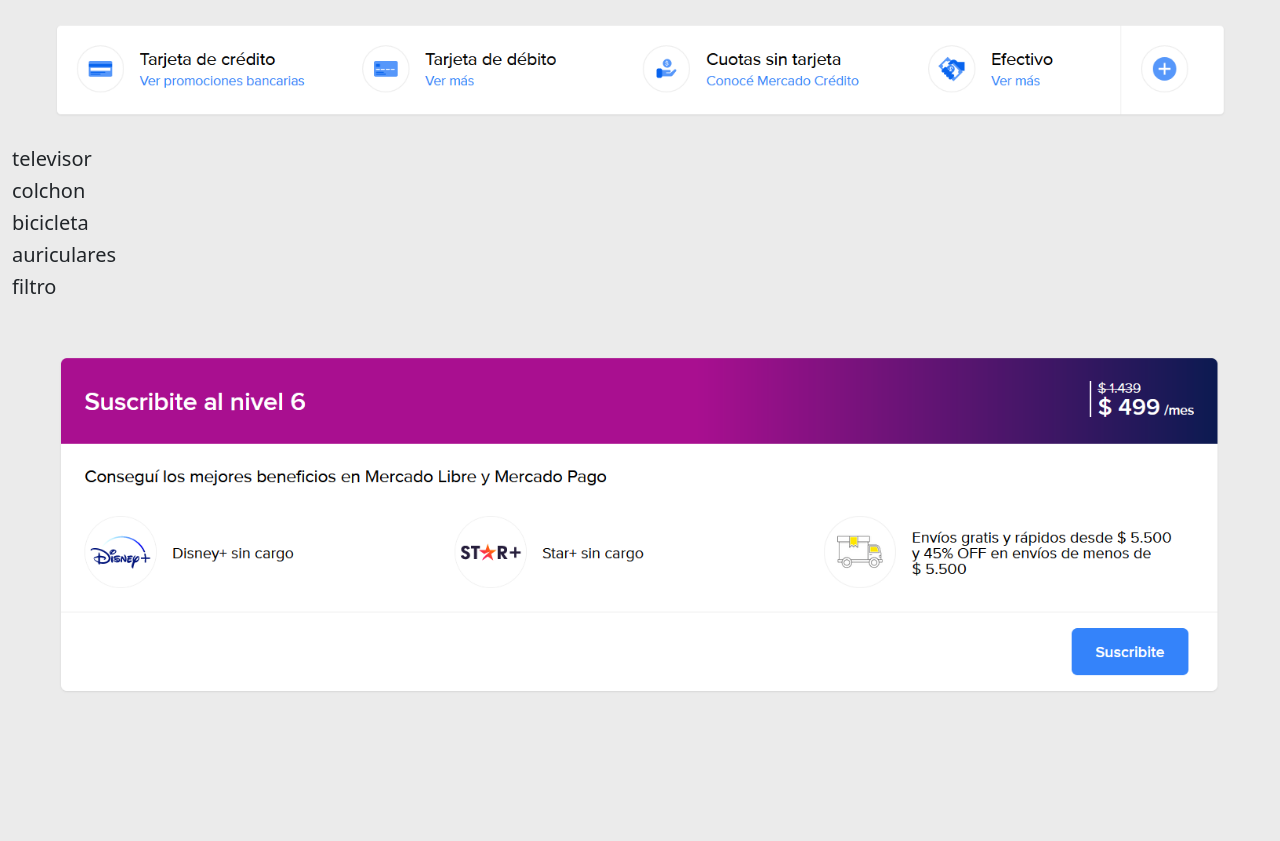
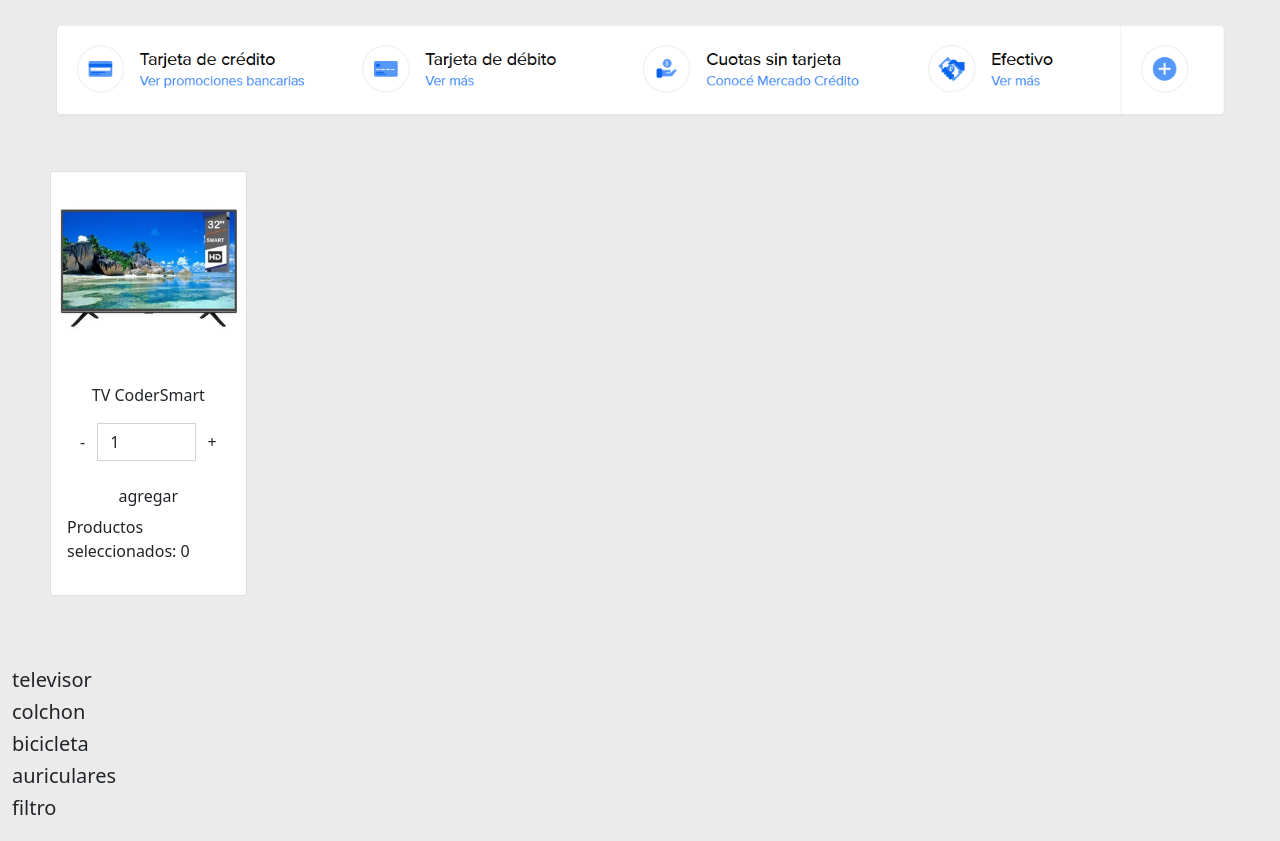
Before and after one commit to jpiergentili/mercadoliebre-piergentili, a React (Create React App) app: page / in a window 1280 px wide. Shown: the part 440-1281 px from the top of the page. Built offline with nearby package versions, Linux system fonts and the light colour scheme.

Commit message:
entrega nro 4 - v1 - me falta pasar todo a funciones

```diff
--- a/src/components/ChildsHeader/ListCategorias.jsx
+++ /dev/null
@@ -1,20 +0,0 @@
-import React from "react";
-
-class ItemsCategorias extends React.Component{
-        constructor (props){
-            super(props);
-            this.state = {
-                categorias: ['Vehículos', 'Inmuebles', 'Supermercado', 'Tecnología', 'Hogar y Muebles', 'Electrodomésticos', 'Herramientas', 'Construcción', 'Deportes y Fitness', 'Accesorios para Vehículos', 'Moda', 'Juegos y Juguetes', 'Bebés', 'Belleza y Cuidado Personal', 'Salud y Equipamiento Médico', 'Industrias y Oficinas', 'Agro', 'Productos Sustentables', 'Servicios', 'Más vendidos', 'Tiendas oficiales', 'Ver más categorías']
-            };
-        }
-            render() {
-                const categorias = this.state.categorias.map(c =>(
-                    <li  className="dropdown-item"><a href=" ">{ c }</a></li>
-                ));
-                return (
-                    <ul className="dropdown-menu" aria-labelledby="dLabel">{ categorias }</ul>
-                );
-        }
-}
-
-export default ItemsCategorias;
--- a/src/components/Footer.jsx
+++ b/src/components/Footer.jsx
@@ -1,5 +1,6 @@
 import React from "react";
 import footer from "./images/footer.png"
+
 const Footer = () =>{
     return (
         <footer className="container-fluid">
@@ -9,7 +10,6 @@
 
         </footer>
     )
-
 }
 
 export default Footer;
--- /dev/null
+++ b/src/components/ItemCount.jsx
@@ -0,0 +1,53 @@
+import React from "react";
+import ofertaTV from "./images/Oferta-TV.png";
+
+const ItemCount = ({stock, initial, onAdd}) =>{
+
+    const [cantidad, setCantidad] = React.useState(initial);
+    const [itemStock, setItemStock] = React.useState(stock);
+    const [itemAdd, setItemAdd] = React.useState(onAdd);
+
+    const decrementarCantidad = (valor) => {
+        if (valor >0){
+            setCantidad(valor);
+        }
+    }
+
+    const incrementarCantidad = (valor) => {
+        if (valor <= itemStock){
+            setCantidad(valor);
+        }
+    }
+
+    const agregarProductos = () =>{
+        if (itemStock > 0) {
+            setItemStock(itemStock - cantidad);
+            setItemAdd(itemAdd + cantidad);
+        }
+    }
+
+    return (
+        <div className="container py-5 img-medios-pago">
+            <div className="card col-md-2">
+                <img src={ofertaTV} className="card-img-top" alt="..." />
+                <div className="card-body">
+                <p className="text-center">TV CoderSmart</p>
+                    <div className="input-group">
+                        <input type="button" className="btn btn-secundary" value="-" onClick={() =>
+                            {decrementarCantidad(cantidad - 1)}} />
+                        <input type="text" className="form-control" value={cantidad} />
+                        <input type="button" className="btn btn-secundary" value="+" onClick={() =>
+                            {incrementarCantidad(cantidad + 1)}} />
+                    </div>
+                    <div className="d-grid gap-2 pt-3">
+                        <input type="button" className="btn btn-secundary" value="agregar" onClick={() =>
+                            {agregarProductos()}} />
+                    </div>
+                    <p>Productos seleccionados: {itemAdd}</p>
+                </div>
+            </div>
+        </div>
+    )
+}
+
+export default ItemCount;
--- a/src/components/ChildsMain/ItemListContainer.jsx
+++ b/src/components/ItemListContainer.jsx
@@ -1,6 +1,6 @@
 import React from "react";
 
-class ItemsListOfertas extends React.Component{
+class ItemListContainer extends React.Component{
     constructor (props){
         super(props);
         this.state = {
@@ -17,4 +17,4 @@
     }
 }
 
-export default ItemsListOfertas;
+export default ItemListContainer;
--- a/src/components/Main.jsx
+++ b/src/components/Main.jsx
@@ -7,8 +7,11 @@
 import banner6 from "./images/banner6.png";
 import mediospagoQuick from "./images/medios-pago.png";
 
+
+
 import nivelSeisQuick from "./images/suscripcion-nivelseis.png";
-import ItemsListOfertas from "./ChildsMain/ItemListContainer";
+import ItemCount from "./ItemCount";
+import ItemListContainer from "./ItemListContainer";
 
 const Main = () =>{
     return (
@@ -56,15 +59,22 @@
                     <img src={mediospagoQuick} className="img-medios-pago" alt="medios-pago" />
             </section>
 
+            {/* DIV PARA ENTREGABLE N°3 - CREACION DE LISTA EN EL MAIN */}
+            <section className="row">
+                <div>
+                <ItemCount stock={8} initial={1} onAdd={0} />
+                </div>
+            </section>
+
 
             {/* DIV PARA ENTREGABLE N°3 - CREACION DE LISTA EN EL MAIN */}
             <section className="row section-ofertas">
                 <div>
-                    <ItemsListOfertas />
+                    <ItemListContainer />
                 </div>
-
             </section>
 
+            {/* SECCION EN CONSTRUCCION SOLO PARA RELLENO DE LA PAGINA */}
             <section className="conteiner-fluid section-nivelseis">
                     <img src={nivelSeisQuick} className="img-nivelseis" alt="suscrip-nivelseis" />
             </section>
--- a/src/components/ChildsHeader/NavBar.jsx
+++ b/src/components/NavBar.jsx
@@ -1,6 +1,6 @@
 import React from "react";
-import ItemsCategorias from "./ListCategorias";
 
+/* items del navbar principales */
 class ItemsNav extends React.Component{
     constructor (props){
         super(props);
@@ -14,6 +14,24 @@
             ));
             return (
                 masItemsCategorias
+            );
+    }
+}
+
+/* items del menu desplegable de las categorias del navbar */
+class ItemsCategorias extends React.Component{
+    constructor (props){
+        super(props);
+        this.state = {
+            categorias: ['Vehículos', 'Inmuebles', 'Supermercado', 'Tecnología', 'Hogar y Muebles', 'Electrodomésticos', 'Herramientas', 'Construcción', 'Deportes y Fitness', 'Accesorios para Vehículos', 'Moda', 'Juegos y Juguetes', 'Bebés', 'Belleza y Cuidado Personal', 'Salud y Equipamiento Médico', 'Industrias y Oficinas', 'Agro', 'Productos Sustentables', 'Servicios', 'Más vendidos', 'Tiendas oficiales', 'Ver más categorías']
+        };
+    }
+        render() {
+            const categorias = this.state.categorias.map(c =>(
+                <li  className="dropdown-item"><a href=" ">{ c }</a></li>
+            ));
+            return (
+                <ul className="dropdown-menu" aria-labelledby="dLabel">{ categorias }</ul>
             );
     }
 }
```
Also changed, not shown: src/components/Header.jsx (+4 -4 lines), src/components/CartWidget.jsx (renamed from src/components/ChildsHeader/CartWidget.jsx), src/components/NavCuenta.jsx (renamed from src/components/ChildsHeader/NavCuenta.jsx).
